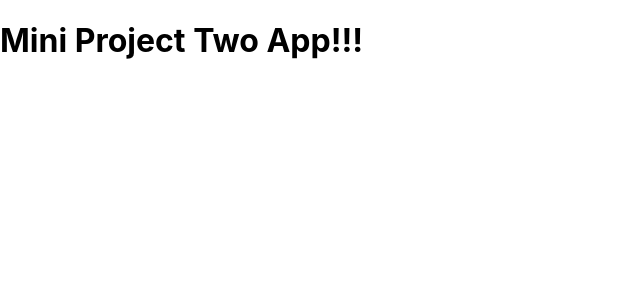
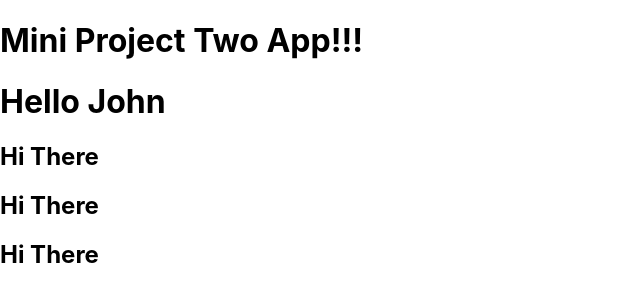
Before and after one commit to NoraTiku/project-two, a React (Create React App) app: page / in a window 1280 px wide. Shown: the top 302 px of the page, without its empty margins (0-640 px from the left). Built offline with nearby package versions, Linux system fonts and the light colour scheme.

Commit message:
created a new tract component names Numbers
and put it in it's own file

```diff
--- a/src/App.js
+++ b/src/App.js
@@ -1,11 +1,24 @@
 import logo from './logo.svg';
 import './App.css';
+import Numbers from './Numbers';
+
+
+
+
 
 const App = () => {
   return (
+    <>
     <h1>Mini Project Two App!!!</h1>
+    <h1>Hello John</h1>
+
+    <Numbers/>
+    <Numbers/>
+    <Numbers/>
 
 
+
+    </>
   );
 }
 
--- /dev/null
+++ b/src/Numbers.js
@@ -0,0 +1,8 @@
+const Numbers = () => {
+
+    return (
+      <h2>Hi There</h2>
+    );
+  };
+
+  export default Numbers;
```
